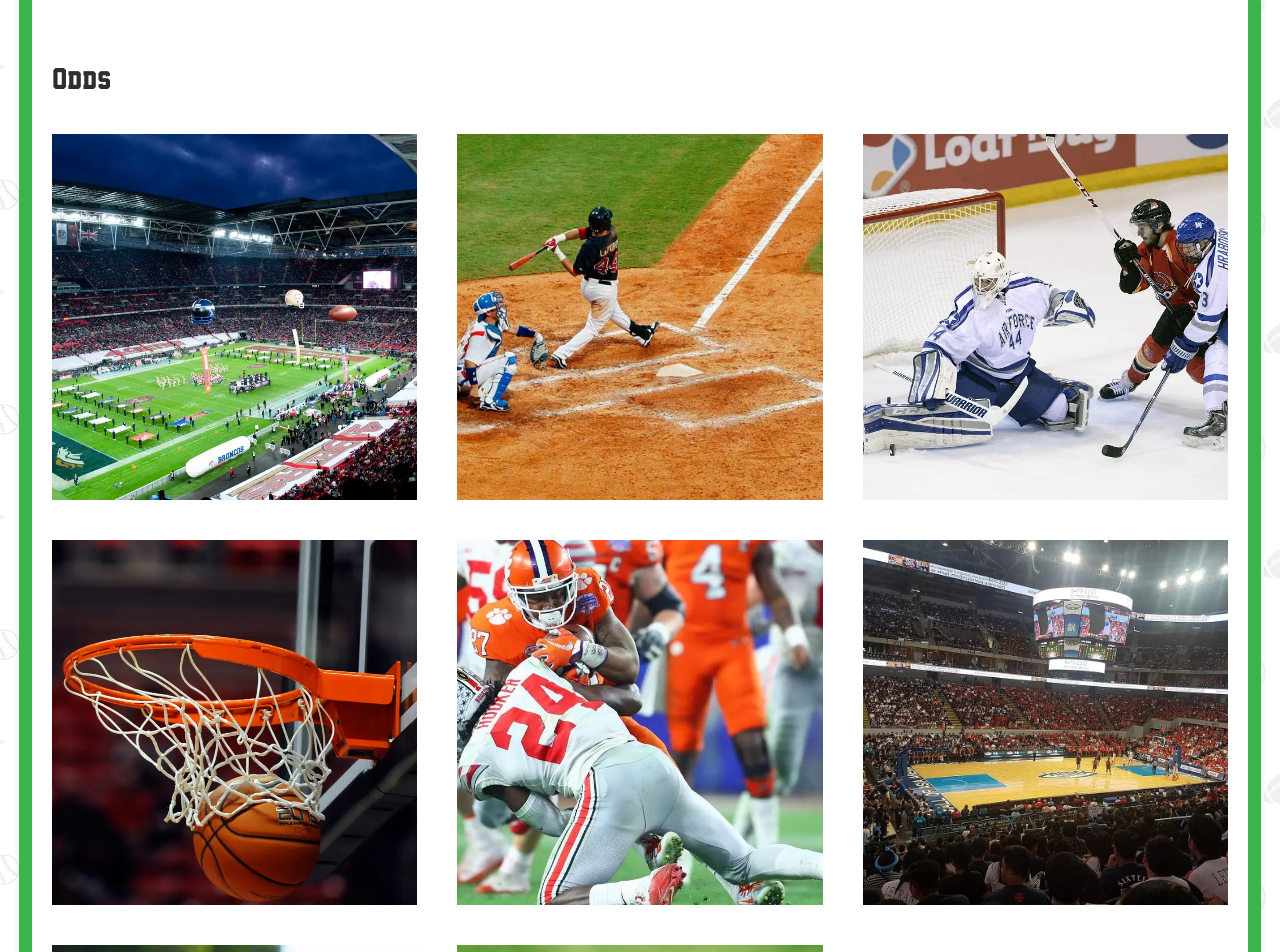
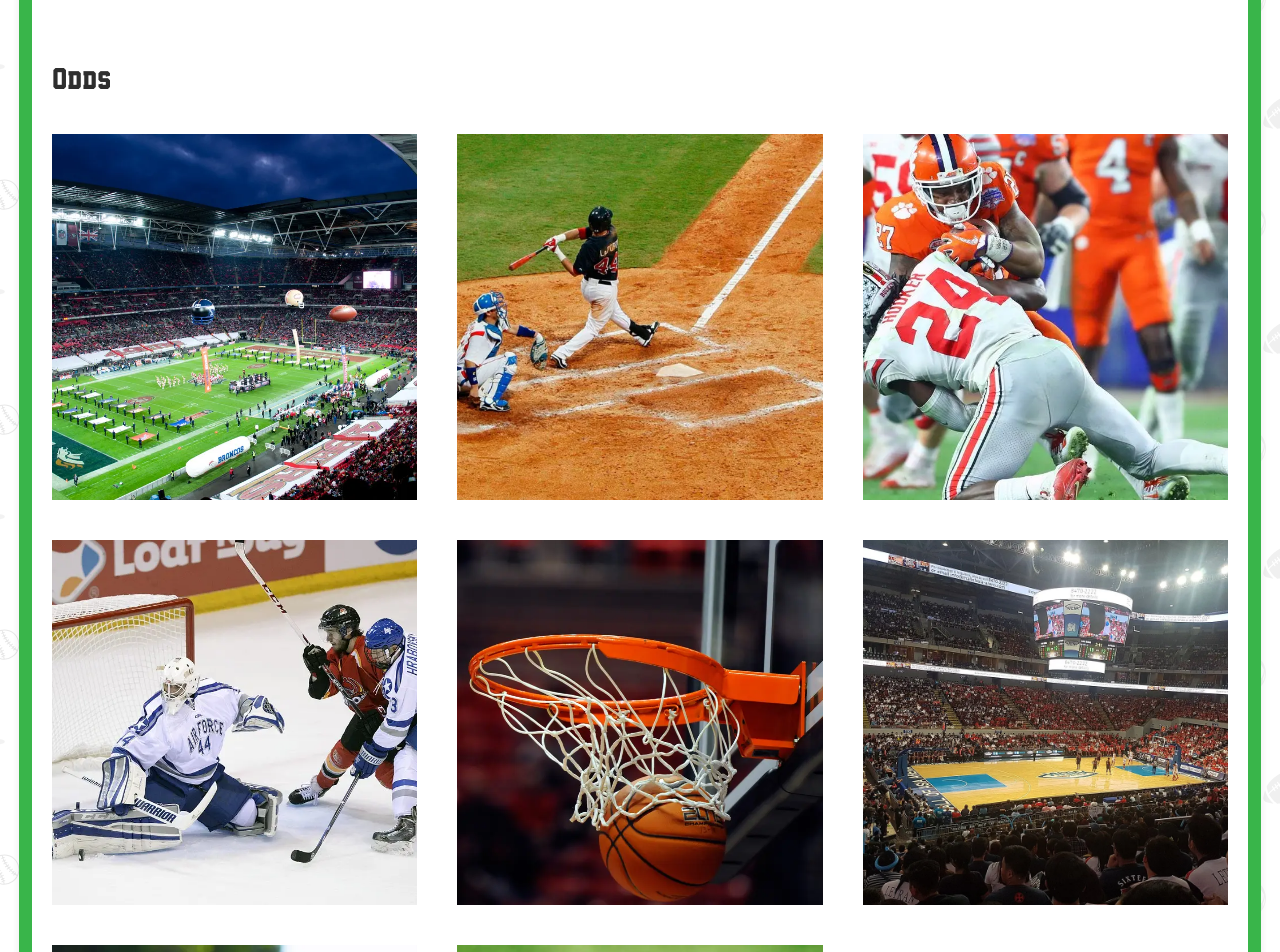
Before and after one commit to GPFAFF/allspreads, a Next.js app: page /odds in a window 1280 px wide. Shown: the part 380-1332 px from the top of the page. Built offline with nearby package versions, Linux system fonts and the light colour scheme; no server answers.

Commit message:
change cards

```diff
--- a/data.ts
+++ b/data.ts
@@ -13,21 +13,21 @@ export const data = [
   },
   {
     id: "3",
+    name: "College Football",
+    slug: "college-football",
+    src: "/cfb.webp",
+  },
+  {
+    id: "4",
     name: "Hockey",
     slug: "hockey",
     src: "/hockey.webp",
   },
   {
-    id: "4",
+    id: "5",
     name: "Basketball",
     slug: "basketball",
     src: "/basketball.webp",
-  },
-  {
-    id: "5",
-    name: "College Football",
-    slug: "college-football",
-    src: "/cfb.webp",
   },
   {
     id: "6",
```
